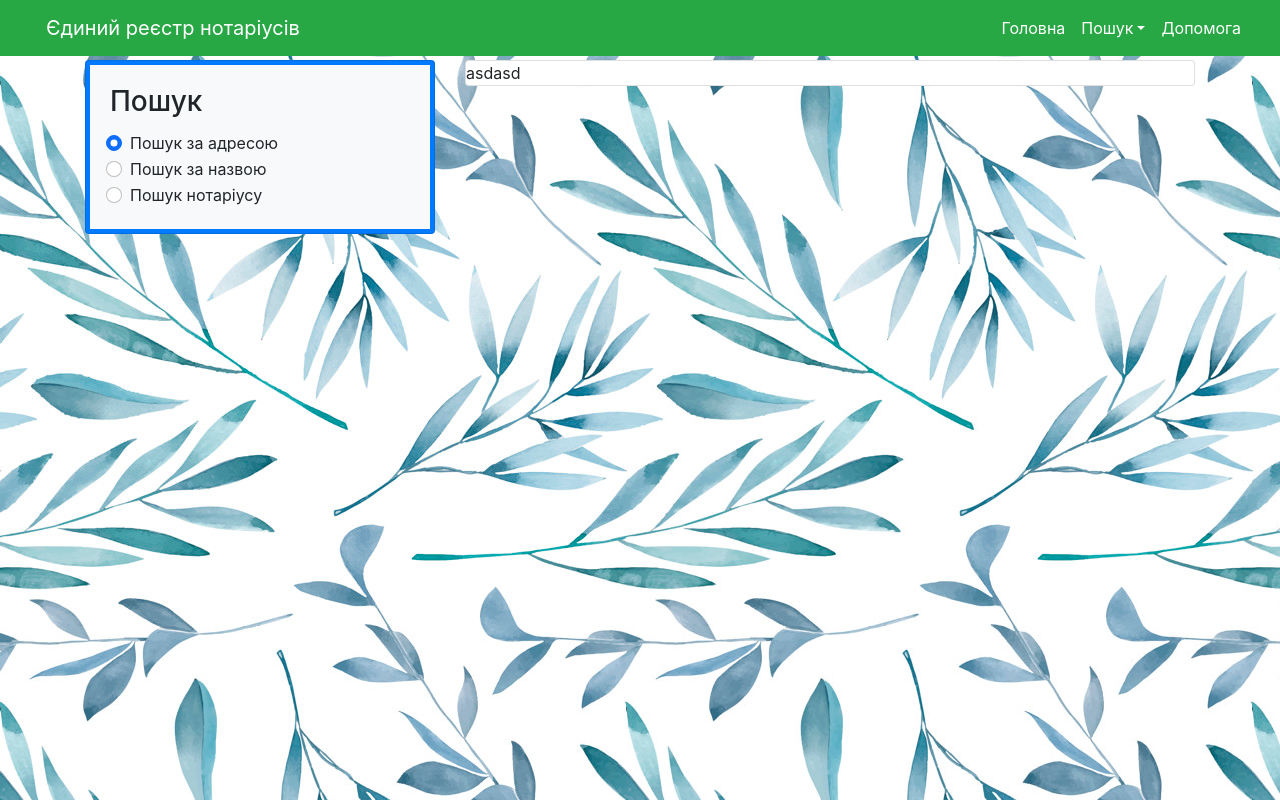
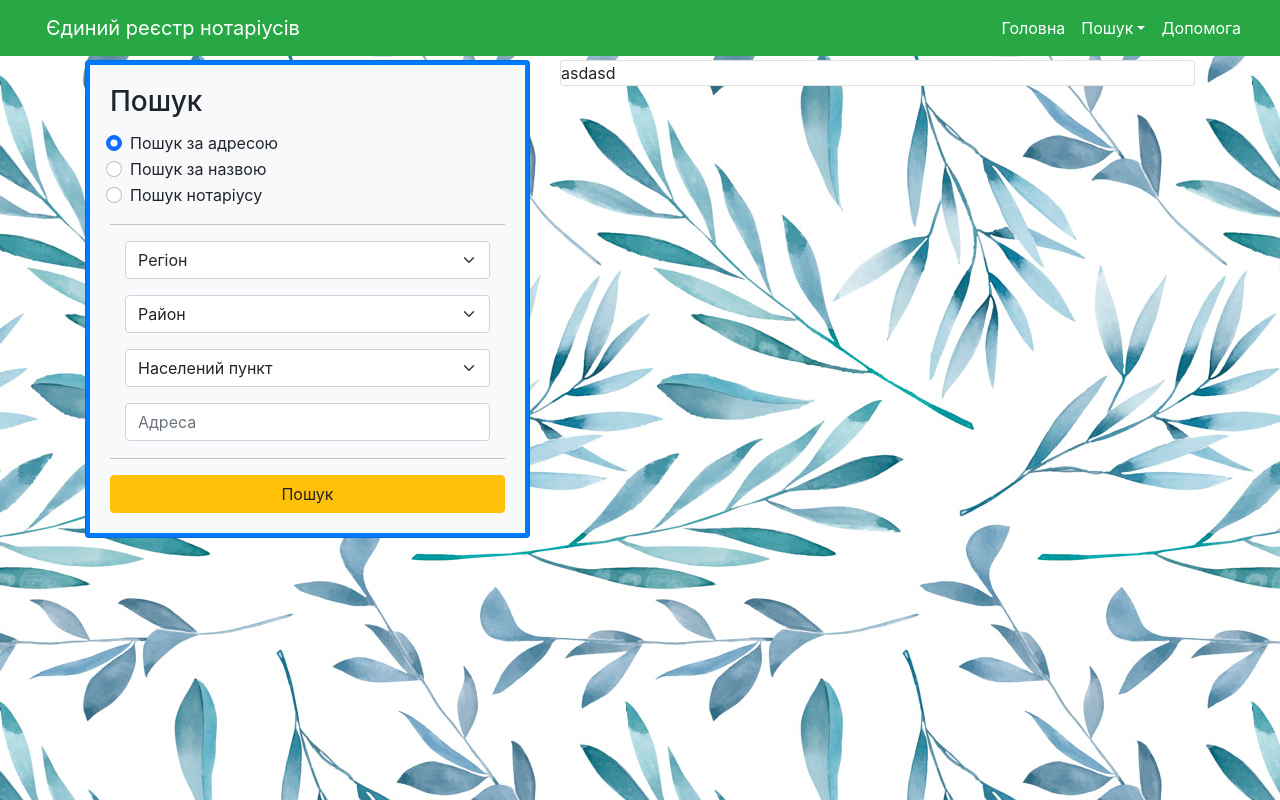
Before and after one commit to Bodichelly/react-kpi-project, a React app in the folder react-kpi-project/: page / in a window 1280 px wide. Built offline with nearby package versions, Linux system fonts and the light colour scheme.

Commit message:
Search bar filter implemented

```diff
--- a/react-kpi-project/src/Components/SearchPage/SearchBar/SearchBar.js
+++ b/react-kpi-project/src/Components/SearchPage/SearchBar/SearchBar.js
@@ -1,23 +1,70 @@
 import React, { useEffect } from "react";
-import {useDispatch, useSelector} from 'react-redux'
-import actions from 'src/redux/actions'
+import { useDispatch, useSelector } from "react-redux";
+import actions from "src/redux/actions";
 import {
   SWITCH_SEARCH_TYPE,
   SEARCH_BY_ADDRESS,
   SEARCH_BY_NAME,
-  SEARCH_BY_NOTARY
-} from 'src/redux/types'
+  SEARCH_BY_NOTARY,
+} from "src/redux/types";
 import PropTypes from "prop-types";
 // import styles from "./Loggin.module.scss";
 
+const SearchByAddressField = () => {
+  return (
+    <div className="container-fluid d-grid gap-3">
+      <select class="form-select" aria-label="Default select example">
+        <option selected>Регіон</option>
+        <option value="1">One</option>
+        <option value="2">Two</option>
+        <option value="3">Three</option>
+      </select>
+      <select class="form-select" aria-label="Default select example">
+        <option selected>Район</option>
+        <option value="1">One</option>
+        <option value="2">Two</option>
+        <option value="3">Three</option>
+      </select>
+      <select class="form-select" aria-label="Default select example">
+        <option selected>Населений пункт</option>
+        <option value="1">One</option>
+        <option value="2">Two</option>
+        <option value="3">Three</option>
+      </select>
+      <input type="text" class="form-control" id="exampleFormControlInput1" placeholder="Адреса"></input>
+    </div>
+  );
+};
+
+const SearchByNameField = () => {
+  return (
+    <div className="container-fluid d-grid gap-3">
+      <input type="text" class="form-control" id="exampleFormControlInput1" placeholder="Назва закладу"></input>
+    </div>
+  );
+};
+
+const SearchByNotaryField = () => {
+  return (
+    <div className="container-fluid d-grid gap-3">
+      <input type="text" class="form-control" id="exampleFormControlInput1" placeholder="Номер свідоцтва"></input>
+      <input type="text" class="form-control" id="exampleFormControlInput1" placeholder="Прізвище"></input>
+      <input type="text" class="form-control" id="exampleFormControlInput1" placeholder="Ім'я"></input>
+      <input type="text" class="form-control" id="exampleFormControlInput1" placeholder="По батькові"></input>
+    </div>
+  );
+};
+
+
+
 const SearchBar = () => {
-  const dispatch = useDispatch()
+  const dispatch = useDispatch();
 
-  const searchBarType = useSelector(state => state.app.searchType)
+  const searchBarType = useSelector((state) => state.app.searchType);
 
-  const onSearchTypeSelect = (searchType) =>{
+  const onSearchTypeSelect = (searchType) => {
     dispatch(actions.switchSearchType(searchType));
-  }
+  };
 
   return (
     <div className="card bg-primary">
@@ -30,8 +77,10 @@ const SearchBar = () => {
               type="radio"
               name="flexRadioDefault"
               id="flexRadioDefault1"
-              checked={searchBarType==SEARCH_BY_ADDRESS}
-              onClick={()=>{onSearchTypeSelect(SEARCH_BY_ADDRESS)}}
+              checked={searchBarType == SEARCH_BY_ADDRESS}
+              onClick={() => {
+                onSearchTypeSelect(SEARCH_BY_ADDRESS);
+              }}
             />
             <label className="form-check-label" htmlFor="flexRadioDefault1">
               Пошук за адресою
@@ -43,8 +92,10 @@ const SearchBar = () => {
               type="radio"
               name="flexRadioDefault"
               id="flexRadioDefault2"
-              checked={searchBarType==SEARCH_BY_NAME}
-              onClick={()=>{onSearchTypeSelect(SEARCH_BY_NAME)}}
+              checked={searchBarType == SEARCH_BY_NAME}
+              onClick={() => {
+                onSearchTypeSelect(SEARCH_BY_NAME);
+              }}
             />
             <label className="form-check-label" htmlFor="flexRadioDefault2">
               Пошук за назвою
@@ -56,15 +107,23 @@ const SearchBar = () => {
               type="radio"
               name="flexRadioDefault"
               id="flexRadioDefault3"
-              checked={searchBarType==SEARCH_BY_NOTARY}
-              onClick={()=>{onSearchTypeSelect(SEARCH_BY_NOTARY)}}
+              checked={searchBarType == SEARCH_BY_NOTARY}
+              onClick={() => {
+                onSearchTypeSelect(SEARCH_BY_NOTARY);
+              }}
             />
             <label className="form-check-label" htmlFor="flexRadioDefault3">
               Пошук нотаріусу
             </label>
           </div>
+          <hr class="dropdown-divider mb-3 mt-3"/>
+          {searchBarType===SEARCH_BY_ADDRESS ? <SearchByAddressField/>: null}
+          {searchBarType===SEARCH_BY_NOTARY ? <SearchByNotaryField/>: null}
+          {searchBarType===SEARCH_BY_NAME ? <SearchByNameField/>: null}
+          <hr class="dropdown-divider mb-3 mt-3"/>
+          <button type="button" class="btn btn-warning w-100">Пошук</button>
         </div>
-        </div>
+      </div>
     </div>
   );
 };
--- a/react-kpi-project/src/Components/SearchPage/SearchPageTemplate/SearchPage.js
+++ b/react-kpi-project/src/Components/SearchPage/SearchPageTemplate/SearchPage.js
@@ -16,8 +16,8 @@ const SearchPage = () => {
     <div className="container-md mt-1">
       <div className="row">
          {/* <SearchBar class="col-4"></SearchBar> */}
-         <div className="col-sm-4"><SearchBar class="col-4"></SearchBar></div>
-         <div className="col-sm-8">
+         <div className="col-sm-5"><SearchBar class="col-4"></SearchBar></div>
+         <div className="col-sm-7">
            <div className="card">asdasd</div>
          </div>
       </div>
```
